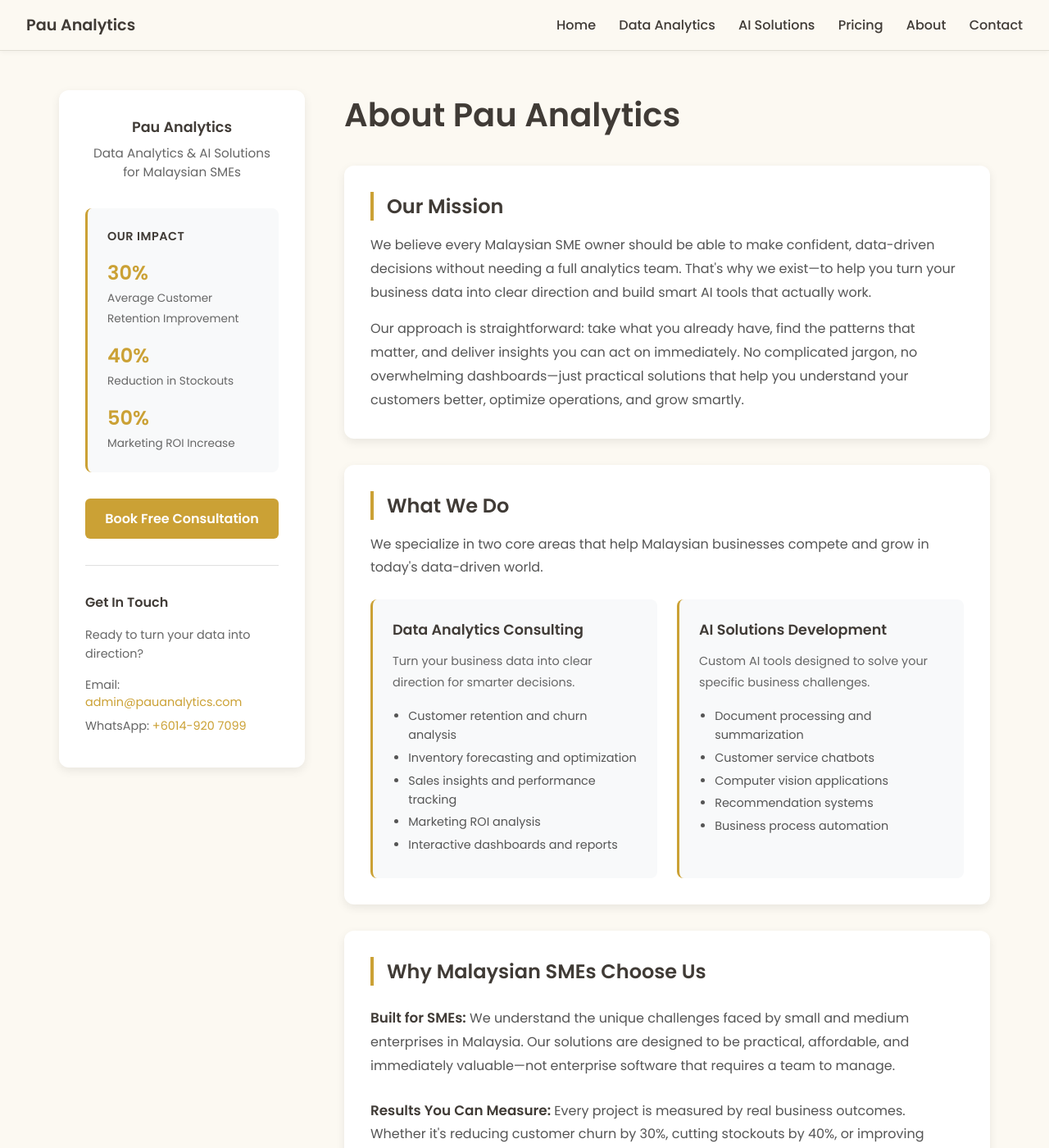
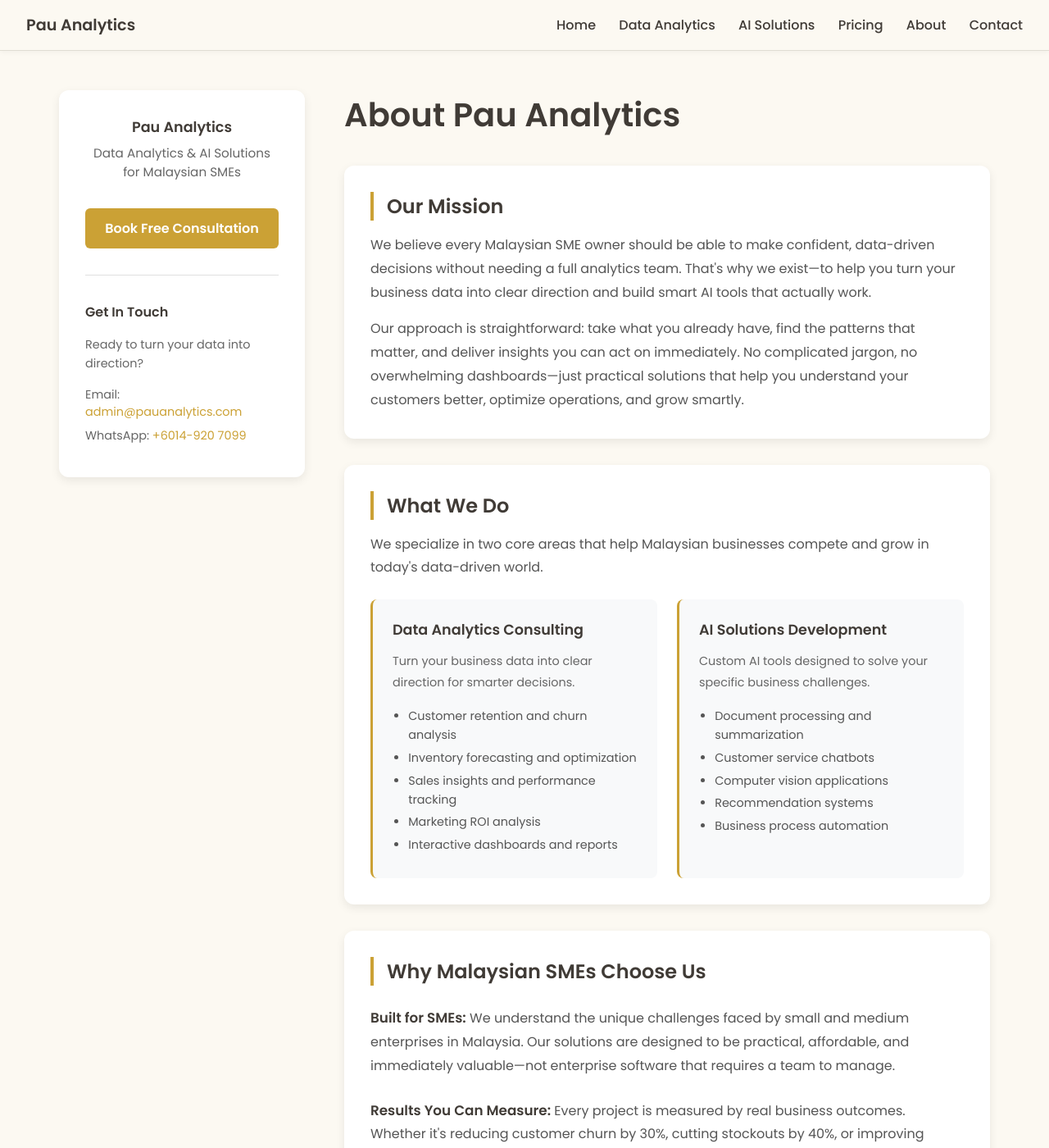
Before and after one commit to lyven81/pinnacles-learning-website, a Jekyll site: the page about-v1.html, which Jekyll copies as it is, in a window 1280 px wide and 1400 px high. Shown: the whole window at 82% size. Built offline with Jekyll 4.4.1, drawn with Linux system fonts in a browser that asks for light colours.

Commit message:
Fix left sidebar to stay locked while scrolling
- Change sticky position from top: 100px to top: 20px for better visibility
- Add align-self: flex-start to ensure sidebar stays at top
- Remove "Our Impact" section (bogus metrics for new company)

🤖 Generated with [Claude Code](https://claude.com/claude-code)

Co-Authored-By: Claude <noreply@anthropic.com>

```diff
--- a/about-v1.html
+++ b/about-v1.html
@@ -128,7 +128,8 @@
       box-shadow: 0 4px 12px rgba(0,0,0,0.08);
       height: fit-content;
       position: sticky;
-      top: 100px;
+      top: 20px;
+      align-self: flex-start;
     }
 
     .company-logo {
@@ -425,22 +426,6 @@
       <div class="company-tagline">Pau Analytics</div>
       <div class="company-subtitle">Data Analytics & AI Solutions for Malaysian SMEs</div>
 
-      <div class="trust-indicators">
-        <h3>Our Impact</h3>
-        <div class="trust-item">
-          <span class="trust-number">30%</span>
-          <span class="trust-label">Average Customer Retention Improvement</span>
-        </div>
-        <div class="trust-item">
-          <span class="trust-number">40%</span>
-          <span class="trust-label">Reduction in Stockouts</span>
-        </div>
-        <div class="trust-item">
-          <span class="trust-number">50%</span>
-          <span class="trust-label">Marketing ROI Increase</span>
-        </div>
-      </div>
-
       <div class="sidebar-cta">
         <a href="contact.html" class="cta-button">Book Free Consultation</a>
       </div>
```
